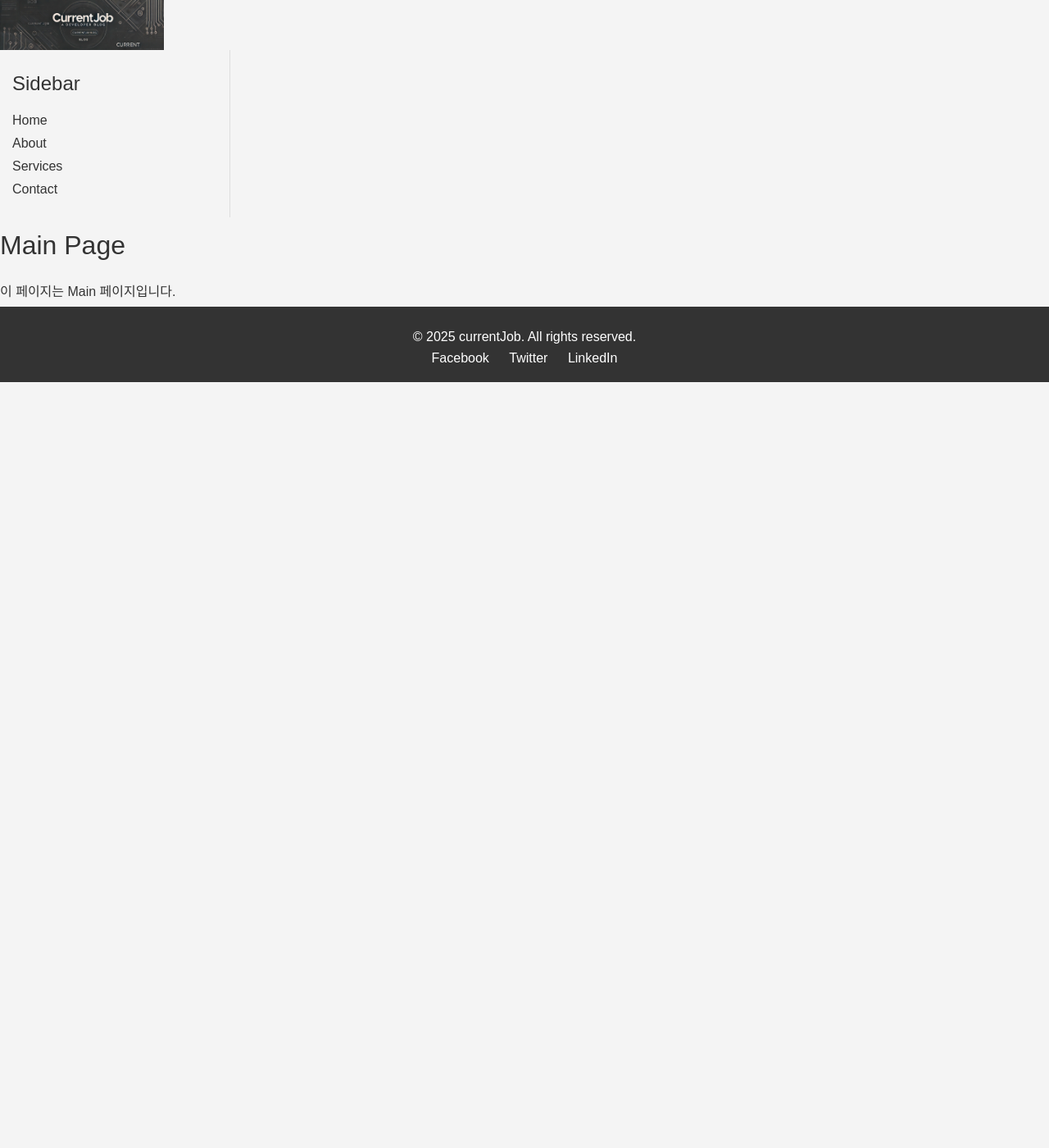
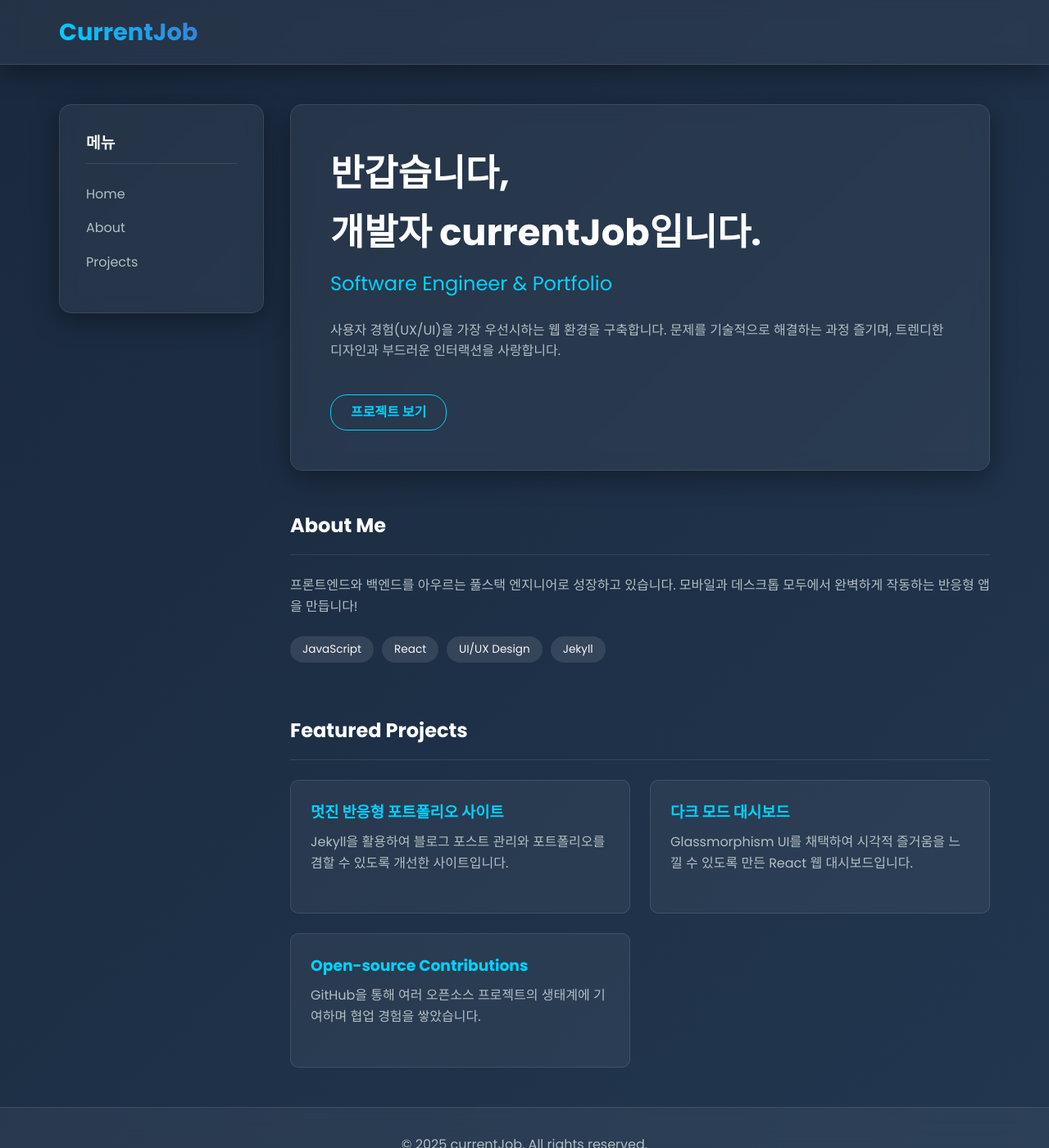
Before and after one commit to currentJob/currentJob.github.io, a Jekyll site: the page built from index.md, in a window 1280 px wide and 1400 px high. Shown: the whole window at 82% size. Built offline with Jekyll 4.4.1, drawn with Linux system fonts in a browser that asks for light colours.

Commit message:
✨ Feat: 커스텀 헤더, 푸터, 사이드바 컴포넌트를 포함한 글래스모피즘 테마 레이아웃 구현

```diff
--- a/_includes/footer.html
+++ b/_includes/footer.html
@@ -1,12 +1,9 @@
-<!DOCTYPE html>
-<html lang="ko">
-<footer>
-    <link rel="stylesheet" href="/assets/css/custom.css">
+<footer class="glass-footer">
     <div class="footer-content">
-        <p>&copy; 2025 currentJob. All rights reserved.</p>
+        <p>&copy; 2025 {{ site.github_username | default: 'currentJob' }}. All rights reserved.</p>
         <ul class="social-links">
-            <li><a href="https://www.facebook.com" target="_blank">Facebook</a></li>
-            <li><a href="https://www.twitter.com" target="_blank">Twitter</a></li>
+            <li><a href="https://github.com/{{ site.github_username }}" target="_blank">GitHub</a></li>
+            <li><a href="mailto:{{ site.email }}">Email</a></li>
             <li><a href="https://www.linkedin.com" target="_blank">LinkedIn</a></li>
         </ul>
     </div>
--- a/_includes/header.html
+++ b/_includes/header.html
@@ -1,24 +1,7 @@
-<!DOCTYPE html>
-<html lang="ko">
-<head>
-    <meta charset="UTF-8">
-    <meta name="viewport" content="width=device-width, initial-scale=1.0">
-    <link rel="stylesheet" href="/assets/css/custom.css">
-    <title>Document</title>
-</head>
-<body>
+<header class="glass-header">
     <div class="header-container">
-        <div class="logo">
-            <img src="/assets/images/banner.png" alt="Logo">
-        </div>
-        <!-- <div class="navigation">
-            <ul>
-                <li><a href="/">Home</a></li>
-                <li><a href="/about/">About</a></li>
-                <li><a href="/services/">Services</a></li>
-                <li><a href="/contact/">Contact</a></li>
-            </ul>
-        </div> -->
+        <a href="{{ '/' | relative_url }}" class="logo">
+            <span class="logo-text">CurrentJob</span>
+        </a>
     </div>
-</body>
-</html>
+</header>
--- a/_includes/sidebar.html
+++ b/_includes/sidebar.html
@@ -1,12 +1,8 @@
-<!DOCTYPE html>
-<html lang="ko">
-<div class="sidebar">
-    <link rel="stylesheet" href="/assets/css/custom.css">
-    <h2>Sidebar</h2>
+<aside class="sidebar glass-sidebar">
+    <h2>메뉴</h2>
     <ul>
-        <li><a href="/">Home</a></li>
-        <li><a href="/about">About</a></li>
-        <li><a href="/services">Services</a></li>
-        <li><a href="/contact">Contact</a></li>
+        <li><a href="{{ '/' | relative_url }}">Home</a></li>
+        <li><a href="{{ '/#about' | relative_url }}">About</a></li>
+        <li><a href="{{ '/#projects' | relative_url }}">Projects</a></li>
     </ul>
-</div>
+</aside>
--- a/_layouts/default.html
+++ b/_layouts/default.html
@@ -3,15 +3,21 @@
 <head>
     <meta charset="UTF-8">
     <meta name="viewport" content="width=device-width, initial-scale=1.0">
-    <link rel="stylesheet" href="/assets/css/custom.css">
-    <title>{{ page.title }}</title>
+    <title>{{ page.title | default: site.title }} - Portfolio</title>
+    <!-- Google Fonts -->
+    <link href="https://fonts.googleapis.com/css2?family=Poppins:wght@300;400;600;700&display=swap" rel="stylesheet">
+    <!-- Custom CSS -->
+    <link rel="stylesheet" href="{{ '/assets/css/custom.css' | relative_url }}">
 </head>
 <body>
     {% include header.html %}  <!-- 헤더 포함 -->
 
-    <div class="content">
+    <div class="content wrapper">
         {% include sidebar.html %}  <!-- 사이드바 포함 -->
-        {{ content }}  <!-- 개별 페이지의 콘텐츠가 여기에 삽입됨 -->
+
+        <main class="main-body">
+            {{ content }}  <!-- 개별 페이지의 콘텐츠가 여기에 삽입됨 -->
+        </main>
     </div>
 
     {% include footer.html %}  <!-- 푸터 포함 -->
--- a/assets/css/custom.css
+++ b/assets/css/custom.css
@@ -1,130 +1,246 @@
-/* 기본 스타일 정의 */
+/* Color Palette and UI Variables */
+:root {
+  --primary: #9b59b6;
+  --bg-gradient: linear-gradient(135deg, #141e30, #243b55);
+  --text-main: #f5f6fa;
+  --text-muted: #b2bec3;
+  --glass-bg: rgba(255, 255, 255, 0.05);
+  --glass-border: rgba(255, 255, 255, 0.1);
+  --glass-shadow: 0 8px 32px 0 rgba(0, 0, 0, 0.37);
+  --transition: all 0.3s ease-in-out;
+}
+
+* {
+  box-sizing: border-box;
+  margin: 0;
+  padding: 0;
+}
 
 body {
-    margin: 0;
-    padding: 0;
-    font-family: Arial, sans-serif;
-    background-color: #f4f4f4;
-    color: #333;
+  font-family: 'Poppins', 'Apple SD Gothic Neo', sans-serif;
+  background: var(--bg-gradient);
+  background-size: 200% 200%;
+  animation: bgAnimation 15s ease infinite;
+  color: var(--text-main);
+  line-height: 1.6;
+  display: flex;
+  flex-direction: column;
+  min-height: 100vh;
 }
 
-h1, h2, h3, h4, h5, h6 {
-    margin: 0;
-    padding: 0.5em 0;
-    font-weight: normal;
-}
-
-p {
-    margin: 0;
-    padding: 0.5em 0;
+@keyframes bgAnimation {
+  0% { background-position: 0% 50%; }
+  50% { background-position: 100% 50%; }
+  100% { background-position: 0% 50%; }
 }
 
 a {
-    color: #007bff;
-    text-decoration: none;
+  color: var(--text-main);
+  text-decoration: none;
+  transition: var(--transition);
 }
 
 a:hover {
-    text-decoration: underline;
+  color: #fff;
+  text-shadow: 0 0 5px rgba(255,255,255,0.5);
 }
 
-ul, ol {
-    margin: 0;
-    padding: 0;
-    list-style: none;
+/* Header */
+.glass-header {
+  width: 100%;
+  background: var(--glass-bg);
+  backdrop-filter: blur(10px);
+  border-bottom: 1px solid var(--glass-border);
+  box-shadow: var(--glass-shadow);
+  padding: 1rem 0;
+  position: sticky;
+  top: 0;
+  z-index: 100;
 }
 
-img {
-    max-width: 100%;
-    height: auto;
+.header-container {
+  max-width: 1200px;
+  margin: 0 auto;
+  padding: 0 2rem;
+  display: flex;
+  align-items: center;
 }
 
-.container {
-    width: 80%;
-    margin: 0 auto;
-    padding: 1em;
+.logo-text {
+  font-size: 1.8rem;
+  font-weight: 700;
+  background: -webkit-linear-gradient(45deg, #00d2ff, #3a7bd5);
+  -webkit-background-clip: text;
+  -webkit-text-fill-color: transparent;
 }
 
-.header, .footer {
-    background-color: #333;
-    color: #fff;
-    padding: 1em 0;
-    text-align: center;
+/* Layout Content Box */
+.content.wrapper {
+  max-width: 1200px;
+  margin: 3rem auto;
+  padding: 0 2rem;
+  display: flex;
+  gap: 2rem;
+  flex: 1;
+  width: 100%;
 }
 
-.main {
-    padding: 1em 0;
+/* Sidebar */
+.glass-sidebar {
+  width: 250px;
+  background: var(--glass-bg);
+  backdrop-filter: blur(10px);
+  border: 1px solid var(--glass-border);
+  border-radius: 15px;
+  padding: 2rem;
+  height: max-content;
+  box-shadow: var(--glass-shadow);
+  position: sticky;
+  top: 100px;
 }
 
-.button {
-    display: inline-block;
-    padding: 0.5em 1em;
-    background-color: #007bff;
-    color: #fff;
-    text-align: center;
-    border-radius: 4px;
-    text-decoration: none;
+.glass-sidebar h2 {
+  font-size: 1.2rem;
+  margin-bottom: 1.5rem;
+  color: #fff;
+  border-bottom: 1px solid var(--glass-border);
+  padding-bottom: 0.5rem;
 }
 
-.button:hover {
-    background-color: #0056b3;
+.glass-sidebar ul {
+  list-style: none;
 }
 
-.logo img {
-    width: 200px;
-    height: auto;
-    display: block; /* 여백 제거 */
+.glass-sidebar ul li {
+  margin-bottom: 1rem;
 }
 
+.glass-sidebar ul li a {
+  font-size: 1rem;
+  color: var(--text-muted);
+}
 
-footer {
-    background-color: #333;
-    color: #fff;
-    padding: 20px 0;
-    text-align: center;
+.glass-sidebar ul li a:hover {
+  color: #00d2ff;
+  padding-left: 5px;
 }
-.footer-content {
-    max-width: 1200px;
-    margin: 0 auto;
+
+/* Main Body */
+.main-body {
+  flex: 1;
+  min-width: 0; /* Prevents overflow */
 }
+
+/* Markdown Tags Styling inside Main Content */
+.main-body h1, .main-body h2, .main-body h3 {
+  margin-bottom: 1rem;
+  color: #fff;
+}
+
+.main-body p {
+  margin-bottom: 1.5rem;
+  color: var(--text-muted);
+}
+
+/* Portfolio Specific Classes */
+.hero {
+  background: var(--glass-bg);
+  backdrop-filter: blur(10px);
+  border: 1px solid var(--glass-border);
+  border-radius: 15px;
+  padding: 3rem;
+  margin-bottom: 3rem;
+  box-shadow: var(--glass-shadow);
+}
+
+.hero h1 {
+  font-size: 2.8rem;
+  color: #fff;
+  margin-bottom: 0.5rem;
+}
+
+.hero h2 {
+  font-size: 1.5rem;
+  color: #00d2ff;
+  font-weight: 400;
+  margin-bottom: 1.5rem;
+}
+
+.card-grid {
+  display: grid;
+  grid-template-columns: repeat(auto-fill, minmax(280px, 1fr));
+  gap: 1.5rem;
+}
+
+.card {
+  background: var(--glass-bg);
+  border: 1px solid var(--glass-border);
+  border-radius: 10px;
+  padding: 1.5rem;
+  transition: transform 0.3s;
+}
+
+.card:hover {
+  transform: translateY(-5px);
+  border-color: rgba(0, 210, 255, 0.5);
+}
+
+.card h3 {
+  margin-bottom: 0.5rem;
+}
+
+.btn {
+  display: inline-block;
+  padding: 0.5rem 1.5rem;
+  background: transparent;
+  color: #00d2ff;
+  border: 1px solid #00d2ff;
+  border-radius: 20px;
+  font-weight: 600;
+  margin-top: 1rem;
+}
+
+.btn:hover {
+  background: rgba(0, 210, 255, 0.1);
+  text-shadow: none;
+}
+
+/* Footer */
+.glass-footer {
+  background: var(--glass-bg);
+  backdrop-filter: blur(10px);
+  border-top: 1px solid var(--glass-border);
+  padding: 2rem 0;
+  margin-top: auto;
+  text-align: center;
+}
+
+.footer-content p {
+  color: var(--text-muted);
+  margin-bottom: 1rem;
+}
+
 .social-links {
-    list-style: none;
-    padding: 0;
+  list-style: none;
+  display: flex;
+  justify-content: center;
+  gap: 1.5rem;
 }
-.social-links li {
-    display: inline;
-    margin: 0 10px;
-}
+
 .social-links a {
-    color: #fff;
-    text-decoration: none;
+  color: var(--text-muted);
 }
 .social-links a:hover {
-    text-decoration: underline;
+  color: #00d2ff;
 }
 
-
-.sidebar {
-    width: 250px;
-    padding: 15px;
-    background-color: #f4f4f4;
-    border-right: 1px solid #ddd;
+/* Responsive */
+@media screen and (max-width: 768px) {
+  .content.wrapper {
+    flex-direction: column;
+  }
+  .glass-sidebar {
+    width: 100%;
+    position: static;
+  }
 }
-.sidebar h2 {
-    font-size: 1.5em;
-    margin-bottom: 10px;
-}
-.sidebar ul {
-    list-style-type: none;
-    padding: 0;
-}
-.sidebar ul li {
-    margin-bottom: 10px;
-}
-.sidebar ul li a {
-    text-decoration: none;
-    color: #333;
-}
-.sidebar ul li a:hover {
-    text-decoration: underline;
-}
--- a/index.md
+++ b/index.md
@@ -3,5 +3,43 @@ layout: default
 title: Home
 ---
 
-# Main Page
-이 페이지는 Main 페이지입니다.
+<div class="hero">
+    <h1>반갑습니다, <br>개발자 {{ site.github_username | default: 'CurrentJob' }}입니다.</h1>
+    <h2>Software Engineer & Portfolio</h2>
+    <p>
+        사용자 경험(UX/UI)을 가장 우선시하는 웹 환경을 구축합니다.
+        문제를 기술적으로 해결하는 과정 즐기며, 트렌디한 디자인과 부드러운 인터랙션을 사랑합니다.
+    </p>
+    <a href="#projects" class="btn">프로젝트 보기</a>
+</div>
+
+<div id="about" style="margin-bottom: 4rem;">
+    <h2 style="border-bottom: 1px solid rgba(255,255,255,0.1); padding-bottom: 1rem; margin-bottom: 1.5rem;">About Me</h2>
+    <p>
+        프론트엔드와 백엔드를 아우르는 풀스택 엔지니어로 성장하고 있습니다. 모바일과 데스크톱 모두에서 완벽하게 작동하는 반응형 앱을 만듭니다!
+    </p>
+    <div style="display:flex; gap:10px; flex-wrap:wrap; margin-top: 1rem;">
+        <span style="background: rgba(255,255,255,0.1); padding: 5px 15px; border-radius: 20px; font-size: 0.85rem;">JavaScript</span>
+        <span style="background: rgba(255,255,255,0.1); padding: 5px 15px; border-radius: 20px; font-size: 0.85rem;">React</span>
+        <span style="background: rgba(255,255,255,0.1); padding: 5px 15px; border-radius: 20px; font-size: 0.85rem;">UI/UX Design</span>
+        <span style="background: rgba(255,255,255,0.1); padding: 5px 15px; border-radius: 20px; font-size: 0.85rem;">Jekyll</span>
+    </div>
+</div>
+
+<div id="projects">
+    <h2 style="border-bottom: 1px solid rgba(255,255,255,0.1); padding-bottom: 1rem; margin-bottom: 1.5rem;">Featured Projects</h2>
+    <div class="card-grid">
+        <div class="card">
+            <h3 style="color: #00d2ff;">멋진 반응형 포트폴리오 사이트</h3>
+            <p>Jekyll을 활용하여 블로그 포스트 관리와 포트폴리오를 겸할 수 있도록 개선한 사이트입니다.</p>
+        </div>
+        <div class="card">
+            <h3 style="color: #00d2ff;">다크 모드 대시보드</h3>
+            <p>Glassmorphism UI를 채택하여 시각적 즐거움을 느낄 수 있도록 만든 React 웹 대시보드입니다.</p>
+        </div>
+        <div class="card">
+            <h3 style="color: #00d2ff;">Open-source Contributions</h3>
+            <p>GitHub을 통해 여러 오픈소스 프로젝트의 생태계에 기여하며 협업 경험을 쌓았습니다.</p>
+        </div>
+    </div>
+</div>
```
Also changed, not shown: Gemfile.lock (added), 1 other file.
